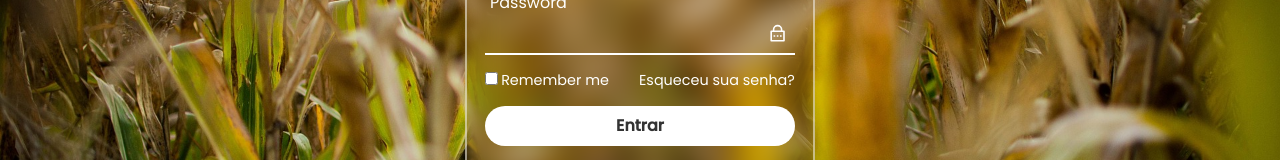
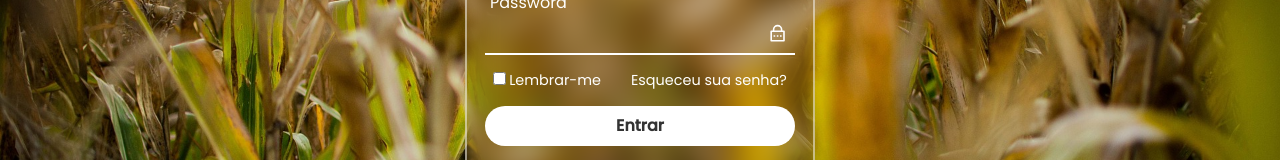
Before and after one commit to iagoslopes/App_Edu_Agro_Official, a React (Vite) app in the folder web-app-edu-agro/: page /login in a window 1280 px wide. Shown: the part 345-505 px from the top of the page. Built offline with nearby package versions, Linux system fonts and the light colour scheme; no server answers.

Commit message:
Alterando lembrar-me

```diff
--- a/web-app-edu-agro/src/pages/Login/index.jsx
+++ b/web-app-edu-agro/src/pages/Login/index.jsx
@@ -4,7 +4,6 @@ import { Link, useNavigate } from 'react-router-dom';
 import { auth } from '../../services/firebaseConfig';
 import { useForm } from 'react-hook-form';
 import { isEmail } from "validator";
-import logo from '../../assets/img_logo.png';
 import Snackbar from '@mui/material/Snackbar';
 import { RiLockPasswordLine } from 'react-icons/ri';
 import { HiOutlineMail } from 'react-icons/hi';
@@ -154,7 +153,7 @@ export const Login = () => {
             </div>
 
             <div className="forget">
-              <label htmlFor=""><input type="checkbox" onChange={() => setRememberMe(!rememberMe)} />Remember me</label>
+              <label htmlFor=""><input type="checkbox" onChange={() => setRememberMe(!rememberMe)} />Lembrar-me</label>
               <Link className='forget-pass' to="/recuperarSenha">Esqueceu sua senha?</Link>
             </div>
 
```
